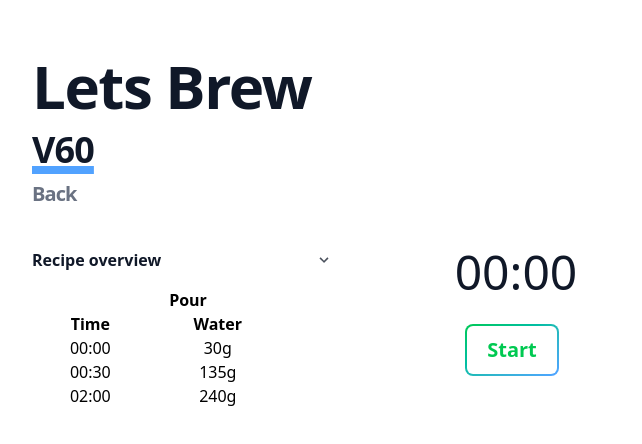
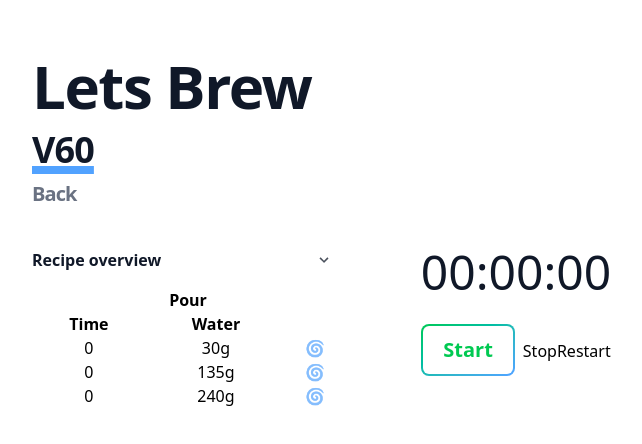
Before and after one commit to carlosjimenezh/lets-brew, a React (Vite) app: page / in a window 1280 px wide. Both pictures are taken after a click on the button "V60". Shown: the top 444 px of the page, without its empty margins (288-930 px from the left). Built offline with nearby package versions, Linux system fonts and the light colour scheme.

Commit message:
agregar stop y reset en cronometro, agregar milisegundos, y agregar elapsedtime con useRef

```diff
--- a/src/App.jsx
+++ b/src/App.jsx
@@ -1,33 +1,50 @@
-import { useEffect, useState } from "react";
+import { useEffect, useState, useRef } from "react";
 import "./App.css";
 import Timer from "./components/Timer";
 import CoffeeMethodSelector from "./components/CoffeeMethodSelector";
 import { methods } from "./data/methods";
+import BrewInfo from "./components/BrewInfo";
 
 function App() {
+  const [isRunning, setIsRunning] = useState(false);
+  const [elapsedTime, setElapsedTime] = useState(0);
+  const intervalIdRef = useRef(null);
+  const startTimeRef = useRef(0);
   const [selectMethod, setSelectMethod] = useState("");
+
   const selectMethodInfo =
     selectMethod && methods.find((method) => method.id === selectMethod);
   const { name, brewInfo } = selectMethodInfo;
 
-  const [startTime, setStartTime] = useState(false);
-  const [time, setTime] = useState(0);
-  const getTime = () => {
-    setTime(time => time + 1)
+  useEffect(() => {
+
+    if (isRunning) {
+
+      intervalIdRef.current = setInterval(() => {
+        setElapsedTime(Date.now() - startTimeRef.current)
+      }, 10)
+
+      return () => {
+        clearInterval(intervalIdRef.current)
+      }
+
+    }
+
+  }, [isRunning]);
+
+  function start() {
+    setIsRunning(true);
+    startTimeRef.current = Date.now() - elapsedTime;
   }
-  useEffect(() => {
-    if (startTime) {
-      const interval = setInterval(() => {getTime()}, 1000)
-      // console.log(time)
-      return () => clearInterval(interval)
-    } //else {console.log(time)}
-  }, [startTime, time])
-  useEffect(() => {
-    if (!brewInfo) {
-      setTime(0)
-      setStartTime(false)
-    }
-  }, [brewInfo])
+
+  function stop() {
+    setIsRunning(false);
+  }
+
+  function reset() {
+    setIsRunning(false);
+    setElapsedTime(0);
+  }
   return (
     <div className="container max-w-2xl mx-auto p-4 mt-10">
       <h1 className="mb-4 text-4xl font-extrabold leading-none tracking-tight text-gray-900 md:text-5xl lg:text-6xl dark:text-white">
@@ -35,16 +52,34 @@
       </h1>
       <h2 className="relative mb-4 text-3xl font-extrabold leading-none tracking-tight text-gray-900 md:text-4xl lg:text-4xl dark:text-white underline underline-offset-3 decoration-8 decoration-blue-400 dark:decoration-blue-600">
         {selectMethod ? name : "Select filter"}
-        {brewInfo && <span className="text-xl absolute left-0 top-12 cursor-pointer text-gray-500" onClick={() => setSelectMethod('')}>Back</span>}
+        {brewInfo && (
+          <span
+            className="text-xl absolute left-0 top-12 cursor-pointer text-gray-500"
+            onClick={() => setSelectMethod("")}
+          >
+            Back
+          </span>
+        )}
       </h2>
       <div className="grid grid-cols-2 gap-4 my-20 relative">
-        <CoffeeMethodSelector
-          startTime={startTime}
-          time={time}
-          brewInfo={brewInfo}
-          setSelectMethod={setSelectMethod}
+        {!brewInfo ? (
+          <CoffeeMethodSelector methods={methods} setSelectMethod={setSelectMethod} />
+        ) : (
+          <BrewInfo
+            isRunning={isRunning}
+            brewInfo={brewInfo}
+            elapsedTime={elapsedTime}
+          />
+        )}
+        <Timer
+          start={start}
+          stop={stop}
+          reset={reset}
+          active={brewInfo}
+          elapsedTime={elapsedTime}
+          setIsRunning={setIsRunning}
+          isRunning={isRunning}
         />
-        <Timer active={brewInfo} time={time} setStartTime={setStartTime} startTime={startTime} />
       </div>
     </div>
   );
--- a/src/components/BrewInfo.jsx
+++ b/src/components/BrewInfo.jsx
@@ -1,36 +1,6 @@
-import { useEffect, useState } from "react";
 
-function BrewInfo({ startTime, brewInfo, time }) {
+function BrewInfo( {brewInfo, elapsedTime }) {
   const { pouringIntervals } = brewInfo;
-
-  //crear estado para los vertidos terminados
-  const [pourState, setPourState] = useState(Array(pouringIntervals.length).fill(null))
-
-  //estado para vertido activo
-  const [activePour, setActivePour] = useState(Array(pouringIntervals.length).fill(null))
-
-  const pouringTimes = pouringIntervals.reduce((previous, { time }, i) => {
-    const sum = i === 0 ? time : previous[i - 1] + time;
-    return [...previous, sum];
-  }, []);
-
-  //crear estado con los tiempos en que tiene que pasar cada vertido
-  const [remainPouringTimes, setremainPouringTimes] = useState(pouringTimes)
-
-  const formatTime = (seconds) => {
-    const mins = String(Math.floor(seconds / 60)).padStart(2, "0");
-    const secs = String(seconds % 60).padStart(2, "0");
-    return `${mins}:${secs}`;
-  };
-
-  useEffect(() => {
-    //restar hasta cero cada uno de los vertidos, si la posicion inicial es mayor a cero entonces aún le falta tiempo
-    const updatedPoutState = pouringTimes.map((pourTime) => time >= pourTime)
-    const updatedRemainPouringTime = remainPouringTimes.map((pourTime) => pourTime - 1  )
-    setPourState(updatedPoutState);
-    setremainPouringTimes(updatedRemainPouringTime)
-    // console.log(remainPouringTimes)
-  }, [time]);
 
   return (
     <div className="relative">
@@ -49,10 +19,10 @@
         <tbody>
           {pouringIntervals.map(({ weight }, index) => (
             <tr key={index}>
-              <th className="text-center font-medium">{remainPouringTimes[index] + 1 >= 0 ? formatTime(remainPouringTimes[index] + 1) : '00:00'}</th>
+              <th className="text-center font-medium">{elapsedTime}</th>
               <th className="text-center font-medium">{weight}</th>
               <th className="text-center font-medium">
-                <span className={remainPouringTimes[index] < 0 && time !== 0 ? 'animate-pulse' : 'opacity-0'}>
+                <span className="animate-pulse">
                   🌀
                 </span>
               </th>
@@ -98,7 +68,7 @@
             </span>
           </div>
         </div>
-        <h3 className=" font-bold">Brew time:</h3>
+        <h3 className=" font-bold">Brew elapsedTime:</h3>
         <div className="py-2">
           <div className="flex gap-4">
             <span className="px-2 border border-gray-200 rounded-lg shadow-sm">
--- a/src/components/CoffeeMethodSelector.jsx
+++ b/src/components/CoffeeMethodSelector.jsx
@@ -1,16 +1,4 @@
-import { methods } from "../data/methods.js";
-import BrewInfo from "./BrewInfo";
-
-function CoffeeMethodSelector({startTime, time, brewInfo, setSelectMethod }) {
-  if (brewInfo ) {
-    return (
-      <BrewInfo
-        startTime={startTime}
-        brewInfo={brewInfo}
-        time={time}
-      />
-    );
-  } else {
+function CoffeeMethodSelector({ methods, setSelectMethod }) {
     return (
       <div className="grid grid-cols-2 gap-4">
         {methods.map((method) => (
@@ -24,7 +12,6 @@
         ))}
       </div>
     );
-  }
 }
 
 export default CoffeeMethodSelector;
--- a/src/components/Timer.jsx
+++ b/src/components/Timer.jsx
@@ -1,47 +1,39 @@
 // import { useEffect, useState } from "react";
 
-function Timer({ active, time, startTime, setStartTime }) {
+function Timer({ active, elapsedTime, setIsRunning, isRunning, start, stop, reset}) {
   const formatTime = (seconds) => {
-    const mins = String(Math.floor(seconds / 60)).padStart(2, "0");
-    const secs = String(seconds % 60).padStart(2, "0");
-    return `${mins}:${secs}`;
+    let mins = String(Math.floor(seconds / (1000 * 60) % 60)).padStart(2, "0")
+    let secs = String(Math.floor(seconds / (1000) % 60)).padStart(2, "0")
+    let mill = String(Math.floor(seconds % 1000 / 10)).padStart(2, "0")
+    return `${mins}:${secs}:${mill}`;
   };
   return (
     // crear campos para los vertidos e indicadores de tiempo para cada vertido
     <div className="text-center">
-      {active ? (
         <>
           <span className="block text-5xl mb-7 text-gray-900">
-            {formatTime(time)}
+            {formatTime(elapsedTime)}
           </span>
           <button
-            className={`${startTime ? "group bg-gradient-to-br from-pink-500 to-orange-400 group-hover:from-pink-500 group-hover:to-orange-400 hover:text-white focus:ring-pink-200 dark:focus:ring-pink-800" : "group bg-gradient-to-br from-green-500 to-blue-400 group-hover:from-pink-500 group-hover:to-green-400 hover:text-white focus:ring-green-200 dark:focus:ring-green-800"} relative inline-flex items-center justify-center p-0.5 mb-2 me-2 overflow-hidden text-sm font-medium text-gray-900 rounded-lg  dark:text-white focus:ring-4 focus:outline-none`}
+            className={`${isRunning ? "group bg-gradient-to-br from-pink-500 to-orange-400 group-hover:from-pink-500 group-hover:to-orange-400 hover:text-white focus:ring-pink-200 dark:focus:ring-pink-800" : "group bg-gradient-to-br from-green-500 to-blue-400 group-hover:from-pink-500 group-hover:to-green-400 hover:text-white focus:ring-green-200 dark:focus:ring-green-800"} relative inline-flex items-center justify-center p-0.5 mb-2 me-2 overflow-hidden text-sm font-medium text-gray-900 rounded-lg  dark:text-white focus:ring-4 focus:outline-none`}
           >
             <span
-              className={`text-xl font-extrabold ${startTime ? "text-red-500" : "text-green-500"} relative px-5 py-2.5 transition-all ease-in duration-75 bg-white dark:bg-gray-900 rounded-md group-hover:bg-transparent group-hover:dark:bg-transparent group-hover:text-white cursor-pointer`}
-              onClick={() => setStartTime(!startTime)}
+              className={`text-xl font-extrabold ${isRunning ? "text-red-500" : "text-green-500"} relative px-5 py-2.5 transition-all ease-in duration-75 bg-white dark:bg-gray-900 rounded-md group-hover:bg-transparent group-hover:dark:bg-transparent group-hover:text-white cursor-pointer`}
+              onClick={start}
             >
-              {startTime ? "Stop" : "Start"}
+              Start
             </span>
           </button>
-          {!startTime && time !== 0 ? (
+          <button onClick={stop}>Stop</button>
+          <button onClick={reset}>Restart</button>
+          {!isRunning && elapsedTime !== 0 ? (
             <span className="block font-bold">
-              Brew time: {formatTime(time)}
+              Brew time: {formatTime(elapsedTime)}
             </span>
           ) : (
             ""
           )}
         </>
-      ) : (
-        <>
-          <span className="block text-5xl mb-7 text-gray-400">00:00</span>
-          <button className="relative inline-flex items-center justify-center p-0.5 mb-2 me-2 overflow-hidden text-sm font-medium text-gray-900 rounded-lg group bg-gradient-to-br from-green-200 to-blue-200 dark:text-white">
-            <span className="text-xl font-extrabold text-green-300 relative px-5 py-2.5 transition-all bg-white dark:bg-gray-900 rounded-md">
-              Start
-            </span>
-          </button>
-        </>
-      )}
     </div>
   );
 }
```
